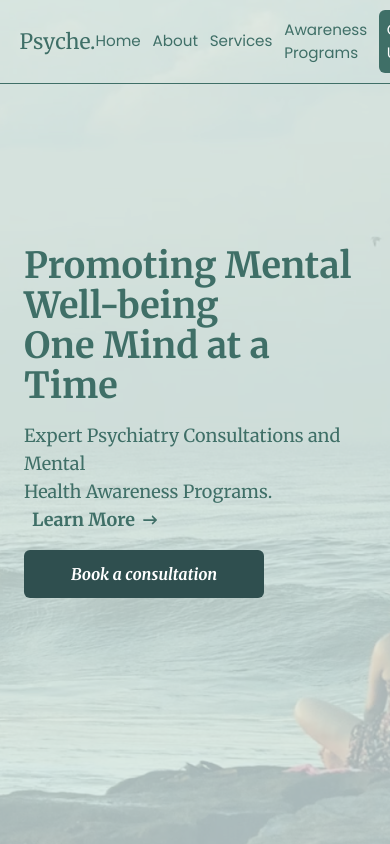
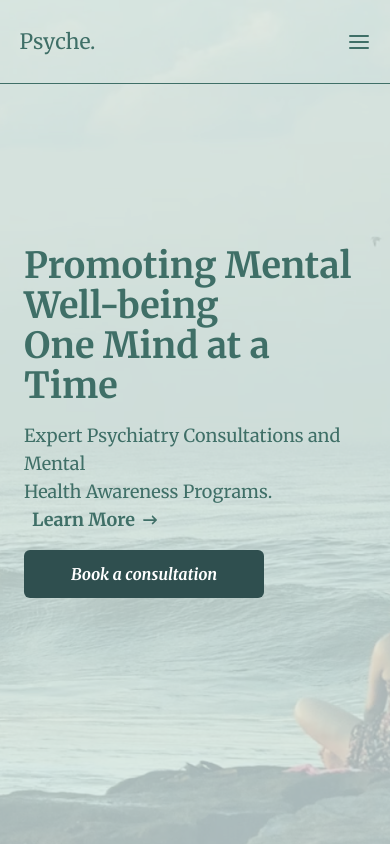
Before and after one commit to pushkaraj23/Psyche, a React (Create React App) app in the folder psyche/: page / in a window 390 px wide. Shown: the top 844 px of the page. Built offline with nearby package versions, Linux system fonts and the light colour scheme.

Commit message:
fix: mobile screen view

```diff
--- a/psyche/src/components/navbar.jsx
+++ b/psyche/src/components/navbar.jsx
@@ -1,10 +1,13 @@
 import React, { useState, useEffect } from "react";
 import { Link } from "react-router-dom";
+import { FiMenu } from "react-icons/fi";
+import { IoIosClose } from "react-icons/io";
 
 const Navbar = () => {
   const [scrolled, setScrolled] = useState(false);
   const [showNavbar, setShowNavbar] = useState(true);
   const [lastScrollY, setLastScrollY] = useState(0);
+  const [menuOpen, setMenuOpen] = useState(false);
 
   useEffect(() => {
     const handleScroll = () => {
@@ -28,6 +31,10 @@ const Navbar = () => {
     return () => window.removeEventListener("scroll", handleScroll);
   }, [lastScrollY]);
 
+  const toggleMenu = () => {
+    setMenuOpen(!menuOpen);
+  };
+
   return (
     <nav
       className={`fixed top-0 w-screen h-[10vh] border-b border-[#3F6F67] flex items-center justify-between px-[5vw] transition-all duration-300 z-50
@@ -38,7 +45,26 @@ const Navbar = () => {
         Psyche.
       </Link>
 
-      <div className="flex items-center gap-[3vw]">
+      {/* Hamburger Icon */}
+      <div className="md:hidden flex items-center">
+        <button
+          onClick={toggleMenu}
+          className="text-[#3F6F67] focus:outline-none"
+        >
+          {menuOpen ? (
+            <span className="text-2xl">
+              <IoIosClose />
+            </span>
+          ) : (
+            <span className="text-2xl">
+              <FiMenu />
+            </span>
+          )}
+        </button>
+      </div>
+
+      {/* Desktop Menu */}
+      <div className="hidden md:flex items-center gap-[3vw]">
         <Link
           to="/"
           className="font-poppins text-[1.8vh] text-[#3F6F67] hover:text-[#3F6F67]/80 transition-colors"
@@ -71,6 +97,43 @@ const Navbar = () => {
           Contact Us
         </Link>
       </div>
+
+      {/* Mobile Menu */}
+      {menuOpen && (
+        <div className="flex flex-col items-center absolute top-[10vh] left-0 w-full bg-[#F4F1EC] md:hidden py-[2vh]">
+          <Link
+            to="/"
+            className="font-poppins text-[1.8vh] text-[#3F6F67] hover:text-white hover:bg-[#3F6F67]/80 w-full transition-colors py-2 text-center"
+          >
+            Home
+          </Link>
+          <Link
+            to="/about"
+            className="font-poppins text-[1.8vh] text-[#3F6F67] hover:text-white hover:bg-[#3F6F67]/80 w-full transition-colors py-2 text-center"
+          >
+            About
+          </Link>
+          <Link
+            to="/services"
+            className="font-poppins text-[1.8vh] text-[#3F6F67] hover:text-white hover:bg-[#3F6F67]/80 w-full transition-colors py-2 text-center"
+          >
+            Services
+          </Link>
+          <Link
+            to="/awareness"
+            className="font-poppins text-[1.8vh] text-[#3F6F67] hover:text-white hover:bg-[#3F6F67]/80 w-full transition-colors py-2 text-center"
+          >
+            Awareness Programs
+          </Link>
+          <Link
+            to="/contact"
+            className="font-poppins text-[1.8vh] text-white bg-[#3F6F67] px-[2vw] py-[1vh] m-2 rounded-md
+        hover:bg-[#3F6F67]/90 transition-colors text-center"
+          >
+            Contact Us
+          </Link>
+        </div>
+      )}
     </nav>
   );
 };
```
